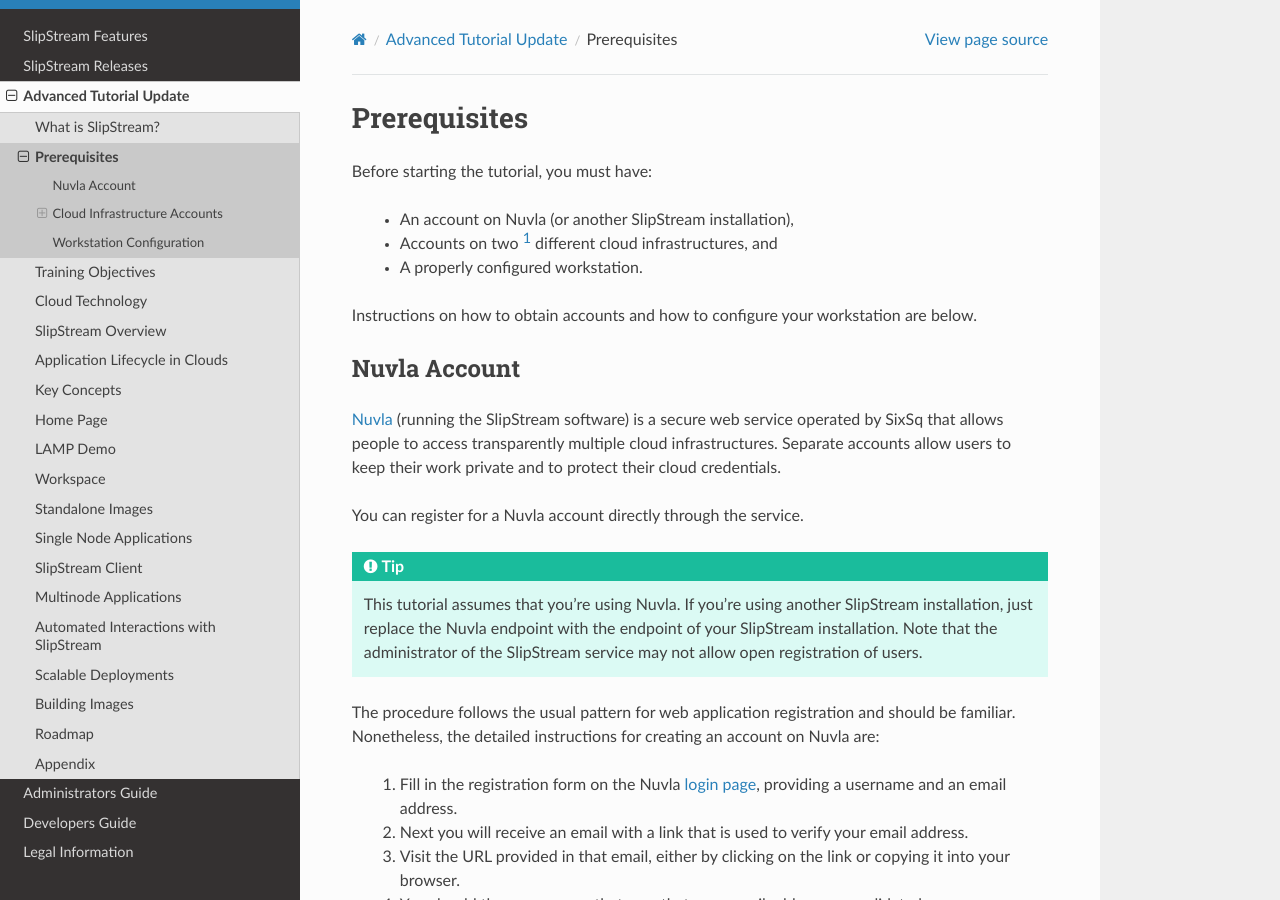
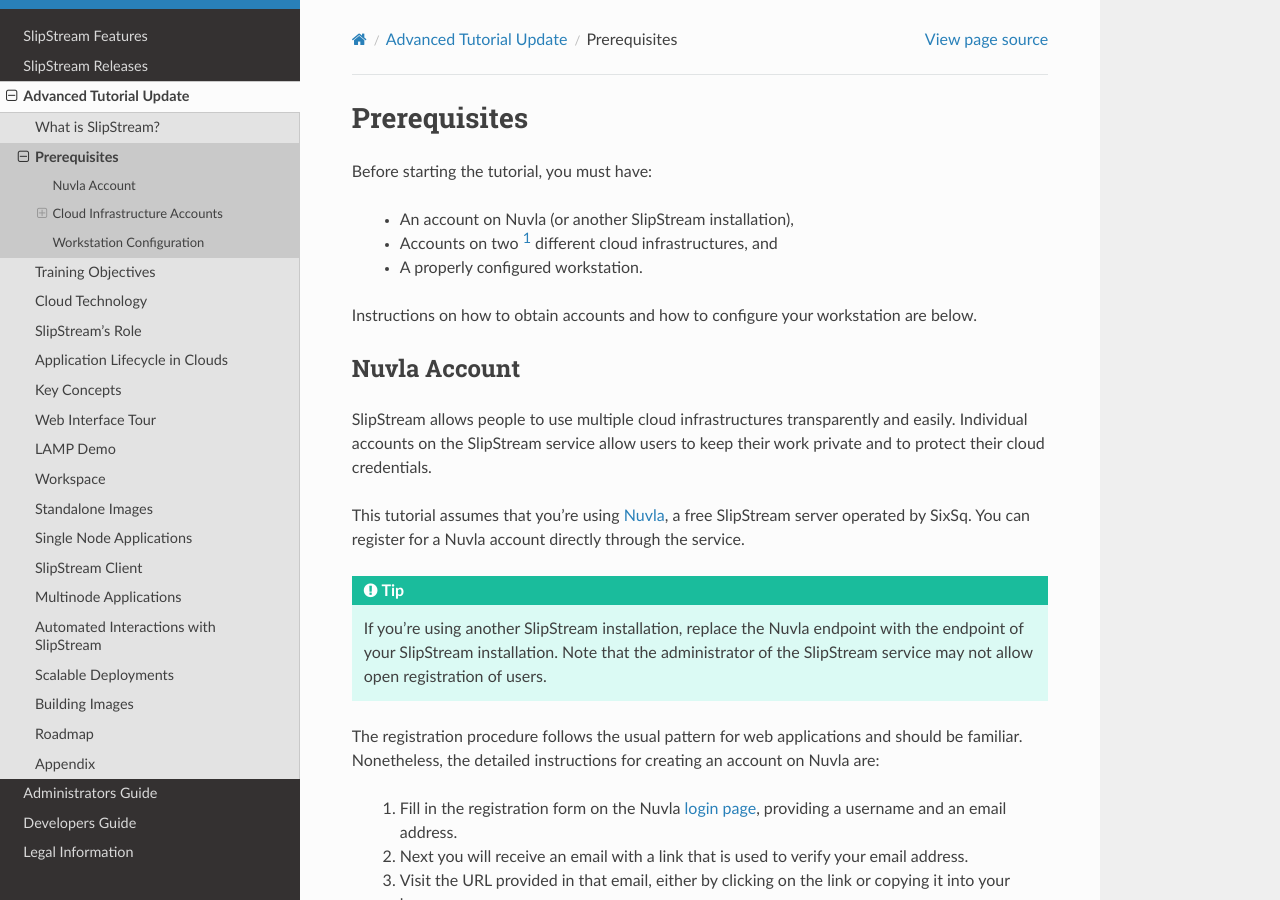
Before and after one commit to slipstream/SlipStreamDocumentation, a Sphinx documentation site: the page built from docs/advanced_tutorial_update/prerequisites.rst, in a window 1280 px wide and 900 px high. Built offline with Sphinx 7.4.7 and the Read the Docs theme 2.0.0, drawn with Linux system fonts in a browser that asks for light colours.

Commit message:
further cleanup

```diff
--- a/docs/advanced_tutorial_update/prerequisites.rst
+++ b/docs/advanced_tutorial_update/prerequisites.rst
@@ -13,23 +13,24 @@
 Nuvla Account
 -------------
 
-Nuvla_ (running the SlipStream software) is a secure web service
-operated by SixSq that allows people to access transparently multiple
-cloud infrastructures. Separate accounts allow users to keep their
-work private and to protect their cloud credentials.
+SlipStream allows people to use multiple cloud infrastructures
+transparently and easily. Individual accounts on the SlipStream
+service allow users to keep their work private and to protect their
+cloud credentials.
 
-You can register for a Nuvla account directly through the service.
+This tutorial assumes that you're using Nuvla_, a free SlipStream
+server operated by SixSq.  You can register for a Nuvla account
+directly through the service.
 
 .. tip::
 
-    This tutorial assumes that you're using Nuvla. If you're using
-    another SlipStream installation, just replace the Nuvla endpoint
-    with the endpoint of your SlipStream installation.  Note that the
-    administrator of the SlipStream service may not allow open
-    registration of users.
+    If you're using another SlipStream installation, replace the Nuvla
+    endpoint with the endpoint of your SlipStream installation.  Note
+    that the administrator of the SlipStream service may not allow
+    open registration of users.
 
-The procedure follows the usual pattern for web application
-registration and should be familiar.  Nonetheless, the detailed
+The registration procedure follows the usual pattern for web
+applications and should be familiar.  Nonetheless, the detailed
 instructions for creating an account on Nuvla are:
 
  1. Fill in the registration form on the Nuvla `login page
--- a/docs/advanced_tutorial_update/slipstream_defined.rst
+++ b/docs/advanced_tutorial_update/slipstream_defined.rst
@@ -13,4 +13,10 @@
    :width: 70%
    :align: center
 
+You can use SlipStream either from the Nuvla_ service maintained by
+SixSq or via an on-premise, private installation of SlipStream.
+
+
+.. _Nuvla: http://nuv.la
+
 .. _SixSq: http://sixsq.com
--- a/docs/advanced_tutorial_update/web_interface_tour.rst
+++ b/docs/advanced_tutorial_update/web_interface_tour.rst
@@ -1,5 +1,8 @@
+Web Interface Tour
+==================
+
 Home Page
-=========
+---------
 
 The home page is the first page you will see after logging into the
 server. The main components of this page are:
```
Also changed, not shown: docs/advanced_tutorial_update/SlipStream_Overview.rst (+14 -18 lines), docs/advanced_tutorial_update/cloud_technology.rst (+0 -12 lines).
